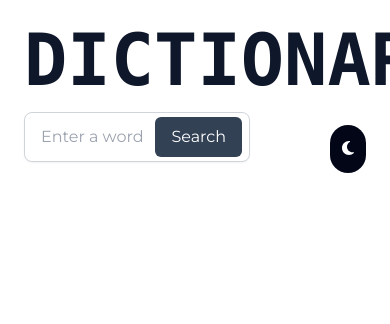
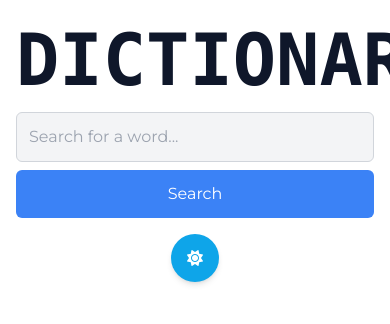
Before and after one commit to Manish4567jkl/Dictionary, a React (Vite) app: page / in a window 390 px wide. Shown: the top 324 px of the page. Built offline with nearby package versions, Linux system fonts and the light colour scheme; a web font is replaced by a local one.

Commit message:
final final commit

```diff
--- a/src/App.jsx
+++ b/src/App.jsx
@@ -43,7 +43,6 @@ function App() {
       try {
         const response = await axios.get(`https://api.dictionaryapi.dev/api/v2/entries/en/${word}`);
         setData(response.data);
-
       } catch (error) {
         if (axios.isCancel(error)) return;
         setError(true);
@@ -55,14 +54,11 @@ function App() {
     fetchData();
   }, [word]);
 
-
-
-
   return (
     <ThemeProvider value={{ themeMode, lightTheme, darkTheme }}>
-      <div className="container mx-auto p-6 min-h-screen bg-white dark:bg-gray-900 transition-all">
+      <div className="container mx-auto px-4 py-6 min-h-screen bg-white dark:bg-gray-900 transition-all">
         <Header />
-        <div className="flex justify-between items-center mb-6">
+        <div className="flex flex-col md:flex-row justify-between items-center mb-6">
           <Input search={search} setSearch={setSearch} handleSearch={handleSearch} />
           <ThemeBtn />
         </div>
--- a/src/components/ErrorPage.jsx
+++ b/src/components/ErrorPage.jsx
@@ -2,12 +2,8 @@ import React from 'react';
 
 function ErrorPage() {
   return (
-    <div className="flex flex-col items-center justify-center min-h-screen bg-gray-100 dark:bg-gray-900">
-      <h1 className="text-6xl font-bold text-gray-800 dark:text-gray-100 mb-4">404</h1>
-      <p className="text-xl text-gray-600 dark:text-gray-300">Page Not Found</p>
-      <a href="/" className="mt-6 px-4 py-2 bg-blue-600 text-white rounded-lg">
-        Go Home
-      </a>
+    <div className="flex items-center justify-center min-h-screen">
+      <h1 className="text-4xl font-bold text-red-500 text-center">Error fetching data. Please try again.</h1>
     </div>
   );
 }
--- a/src/components/Input.jsx
+++ b/src/components/Input.jsx
@@ -2,22 +2,20 @@ import React from 'react';
 
 function Input({ search, setSearch, handleSearch }) {
   return (
-    <div className="flex flex-col items-center mb-6">
-      <div className="relative w-full max-w-xl">
+    <div className="w-full max-w-md mx-auto">
       <input
         type="text"
         value={search}
         onChange={(e) => setSearch(e.target.value)}
-          placeholder="Enter a word"
-          className="w-full py-3 px-4 border border-gray-300 rounded-lg shadow-sm focus:outline-none focus:ring-1 focus:ring-slate-500 focus:border-slate-950 transition-colors dark:bg-gray-800 dark:text-white dark:border-gray-700 "
+        placeholder="Search for a word..."
+        className="w-full p-3 border rounded-md border-gray-300 dark:border-gray-600 bg-gray-100 dark:bg-gray-800 text-gray-900 dark:text-gray-100 placeholder-gray-400 dark:placeholder-gray-500"
       />
       <button
         onClick={handleSearch}
-          className="absolute right-2 top-1/2 transform -translate-y-1/2 px-4 py-2 bg-slate-700 hover:bg-slate-950 text-white rounded-md transition"
+        className="mt-2 w-full bg-blue-500 hover:bg-blue-600 text-white p-3 rounded-md transition mb-4"
       >
         Search
       </button>
-      </div>
     </div>
   );
 }
--- a/src/components/ThemeBtn.jsx
+++ b/src/components/ThemeBtn.jsx
@@ -1,26 +1,25 @@
 import React from 'react';
 import useTheme from '../context/ThemeContext';
-import { FontAwesomeIcon } from '@fortawesome/react-fontawesome';
-import { faSun, faMoon } from '@fortawesome/free-solid-svg-icons';
 
 function ThemeBtn() {
   const { themeMode, lightTheme, darkTheme } = useTheme();
 
-  const toggleTheme = () => {
-    if (themeMode === 'dark') {
+  const onChangeBtn = (e) => {
+    const darkModeStatus = e.currentTarget.checked;
+
+    if (darkModeStatus) {
+      darkTheme();
+    } else {
       lightTheme();
-    } else {
-      darkTheme();
     }
   };
 
   return (
     <button
-      onClick={toggleTheme}
-      className={`p-3 rounded-full transition duration-200 ease-in-out
-        ${themeMode === 'dark'  ? 'bg-sky-400 text-yellow-400' : 'bg-slate-950 text-white'}`}
+      onClick={() => (themeMode === 'light' ? darkTheme() : lightTheme())}
+      className="flex items-center justify-center w-12 h-12 rounded-full bg-sky-500 dark:bg-yellow-500 text-white shadow-md transition-transform hover:scale-105"
     >
-      <FontAwesomeIcon icon={themeMode === 'dark' ? faSun : faMoon} />
+      <i className={`fa-solid ${themeMode === 'light' ? 'fa-sun' : 'fa-moon'}`}></i>
     </button>
   );
 }
```
Lines whose indentation alone changed are shown as unchanged.
